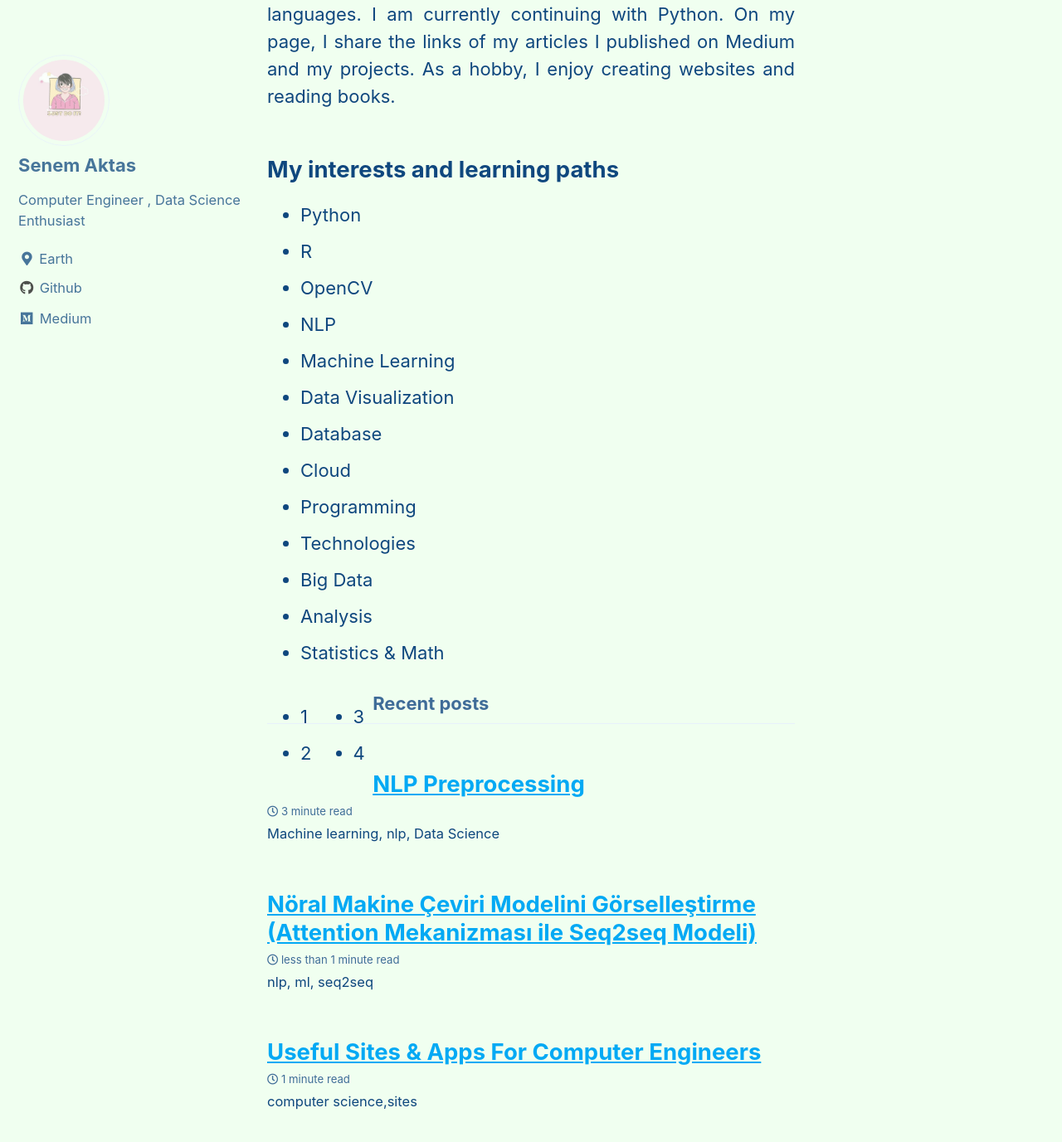
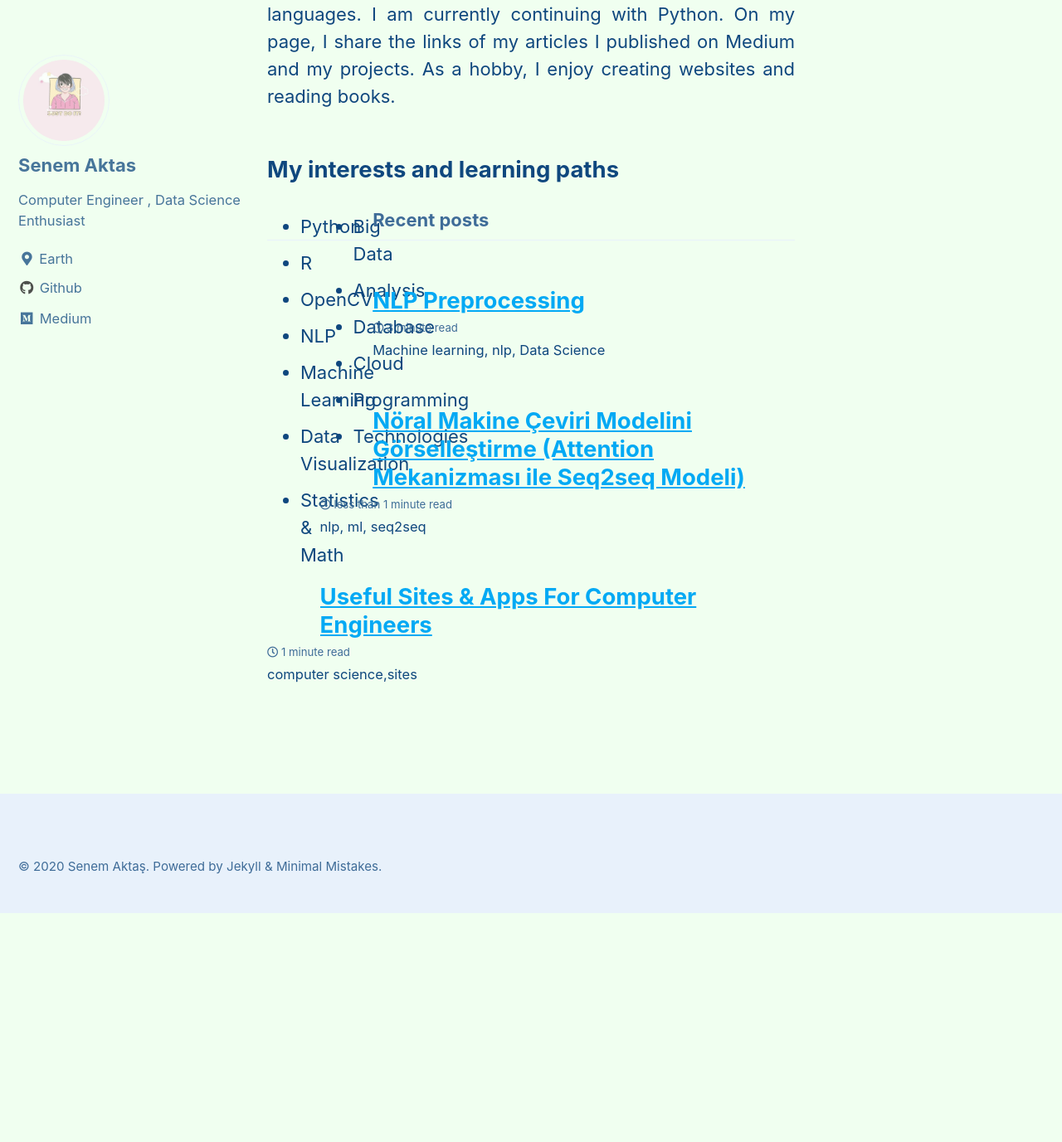
Before and after one commit to senemaktas/senemaktas.github.io, a Jekyll site: the page built from index.html, in a window 1280 px wide and 1400 px high, scrolled down 1272 px. Shown: the top 1377 px of the window at 83% size. Built offline with Jekyll 4.4.1, drawn with Linux system fonts in a browser that asks for light colours; cached includes are drawn as plain includes; the list of posts is cut into pages by our own code; after the commit the page ends 2373 px from its top, so only the background shows below that.

Commit message:
Update home.html

```diff
--- a/_layouts/home.html
+++ b/_layouts/home.html
@@ -14,31 +14,24 @@
 
 <h2> My interests and learning paths </h2>
 
-<ul>
+<ul style="width:10%; float:left;">
   <li>Python</li>
   <li>R</li>
   <li>OpenCV</li>
   <li>NLP</li>
   <li>Machine Learning</li>
   <li>Data Visualization </li>
+  <li>Statistics & Math</li>
+</ul>
+
+<ul style="width:10%; float:left;">
+  <li>Big Data</li>
+  <li>Analysis</li>
   <li>Database </li>
   <li>Cloud</li>
   <li>Programming</li>
   <li>Technologies</li>
-  <li>Big Data</li>
-  <li>Analysis</li>
-  <li>Statistics & Math</li>
 </ul>
-
-   <ul style="width:10%; float:left;">
-      <li>1</li>
-      <li>2</li>
-   </ul>
-
-   <ul style="width:10%; float:left;">
-      <li>3</li>
-      <li>4</li>
-   </ul>
 
 {{ content }}
 
```
